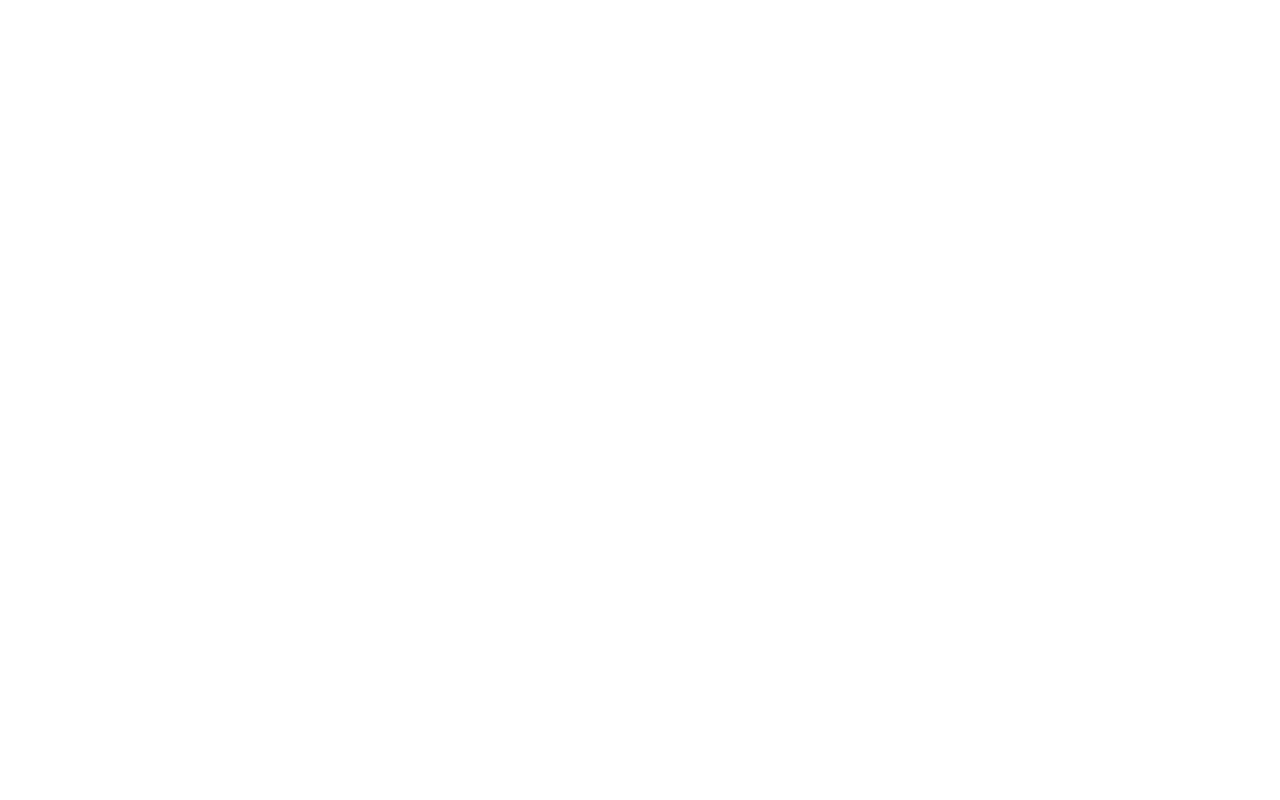
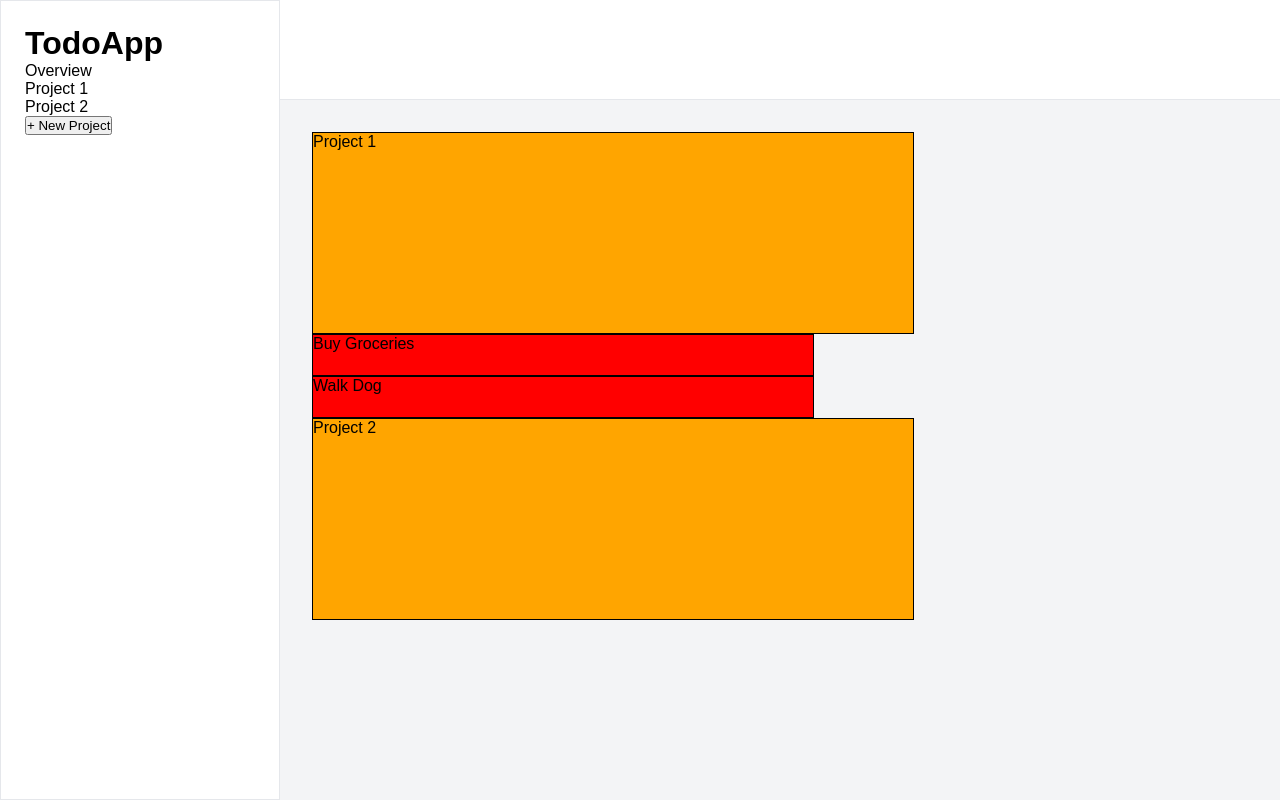
Before and after one commit to dev793/odin-todo-list, a website built with webpack: page src/template.html in a window 1280 px wide. Built offline with nearby package versions, Linux system fonts and the light colour scheme.

Commit message:
Created basic UI to display projects and tasks

```diff
--- /dev/null
+++ b/src/domController.js
@@ -0,0 +1,23 @@
+const mainContent = document.querySelector("#main-content");
+
+function renderProject(project) {
+    console.log("Hello from the DOMController!")
+
+    const projectContainer = document.createElement("div");
+    projectContainer.classList.add("project-container");
+
+    const projectName = document.createElement("div");
+    projectName.textContent = project;
+
+    projectContainer.appendChild(projectName);
+    mainContent.appendChild(projectContainer);
+}
+
+function renderTask(task, projectId) {
+    const taskCard = document.createElement("div");
+    taskCard.classList.add("task-card");
+    taskCard.textContent = task.title; //make this not leaky
+    mainContent.append(taskCard); //think of a way to append to project container, will need to pass in a reference somehow, then .querySelector it?
+}
+
+export { renderProject, renderTask }
--- a/src/index.js
+++ b/src/index.js
@@ -1,11 +1,18 @@
 import "./styles.css";
 import { Task } from "./task.js";
 import { Project } from "./project.js";
+import { renderProject, renderTask } from "./domController.js";
 
-const myProject = new Project("My Project");
+const projectsList = []
 
-console.log(myProject);
+const project1 = new Project("Project 1");
+const project2 = new Project("Project 2")
 
+projectsList.push(project1);
+projectsList.push(project2);
+
+console.log(projectsList);
+console.log(project1);
 
 // change the arguments to a task creation param object, and then project?
 function createTask(title, project) {
@@ -16,7 +23,19 @@ function createTask(title, project) {
 
 }
 
-createTask("Buy Groceries", myProject);
-createTask("Walk Dog", myProject)
+createTask("Buy Groceries", project1);
+createTask("Walk Dog", project1)
 
-console.log(myProject)
+console.log(project1)
+console.log(project1.taskList)
+
+//renderProjects(projectsList.map(p => p.getName()));
+
+projectsList.forEach(project => {
+    renderProject(project.getName());
+
+    project.getTasks().forEach(task => {
+        renderTask(task);
+    })
+    //for each task in project, renderTask
+})
--- a/src/project.js
+++ b/src/project.js
@@ -10,6 +10,14 @@ class Project {
     addTask(task) {
         this.taskList.push(task);
     }
+
+    getName() {
+        return this.name;
+    }
+
+    getTasks() {
+        return this.taskList;
+    }
 }
 
 export { Project };
--- a/src/styles.css
+++ b/src/styles.css
@@ -0,0 +1,48 @@
+* {
+    margin: 0;
+    padding: 0;
+    font-family: sans-serif;
+}
+
+html {
+    height: 100%;
+}
+
+body {
+    height: 100%;
+    display: grid;
+    grid-template-columns: 280px 1fr;
+    grid-template-rows: 100px 1fr;
+}
+
+#sidebar {
+    background-color: white;
+    border: 1px solid #e5e7eb;
+    grid-area: 1 /1 /3/ 2;
+
+    padding: 1.5rem;
+}
+
+#header {
+    background-color: white;
+    border-bottom: 1px solid #e5e7eb;
+}
+
+#main-content {
+    background-color: #f3f4f6;
+    padding: 2rem;
+}
+
+.project-container {
+    background-color: orange;
+    border: 1px solid black;
+    width: 600px;
+    height: 200px;
+}
+
+.task-card {
+    background-color: red;
+    border: 1px solid black;
+    width: 500px;
+    height: 40px;
+}
--- a/src/template.html
+++ b/src/template.html
@@ -7,5 +7,26 @@
 </head>
 <body>
 
+    <div id="sidebar">
+
+        <div class="title">
+            <h1>TodoApp</h1>
+        </div>
+
+        <div class="project-links">
+            <div class="project-nav">Overview</div>
+            <div class="project nav">Project 1</div>
+            <div class="project nav">Project 2</div>
+        </div>
+
+        <div class="sidebar-footer">
+            <button>+ New Project</button>
+        </div>
+    </div>
+
+    <div id="header"></div>
+
+    <div id="main-content"></div>
+
 </body>
 </html>
```
